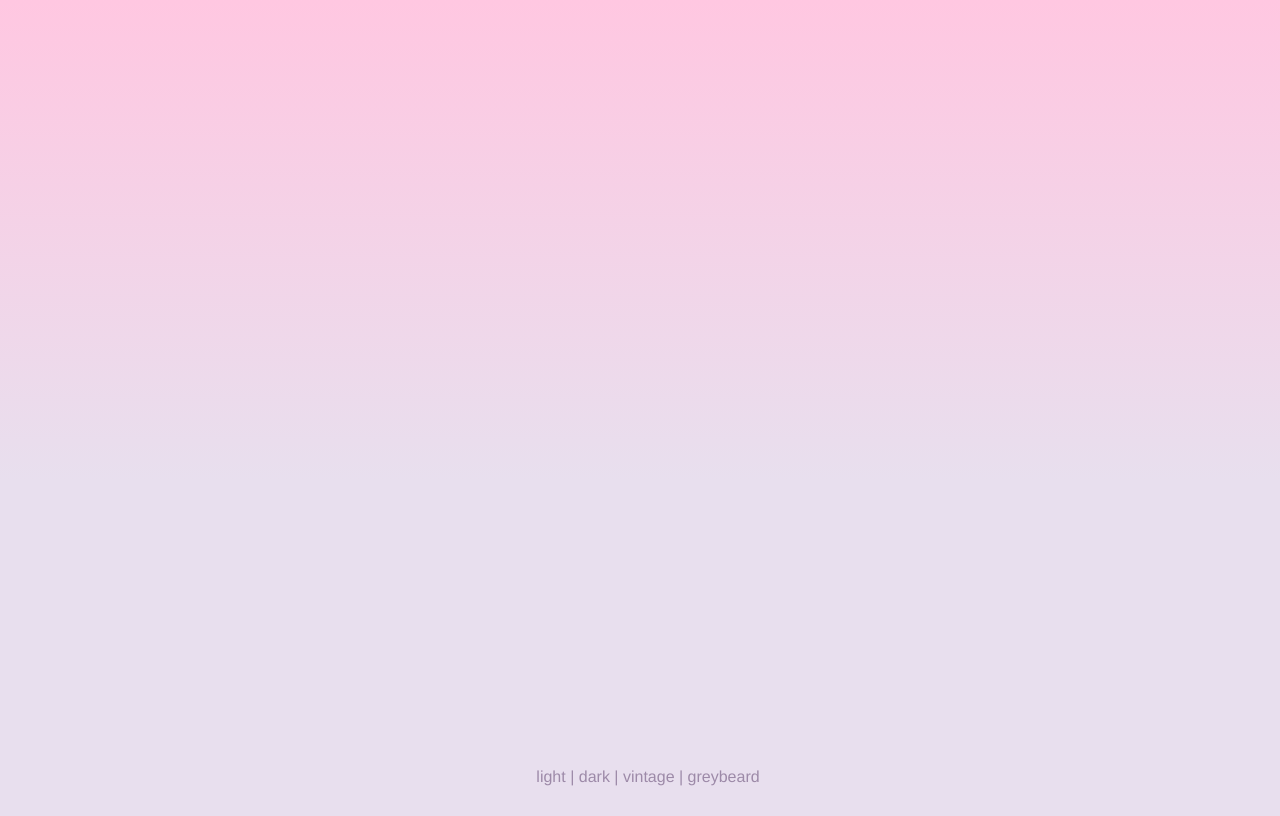
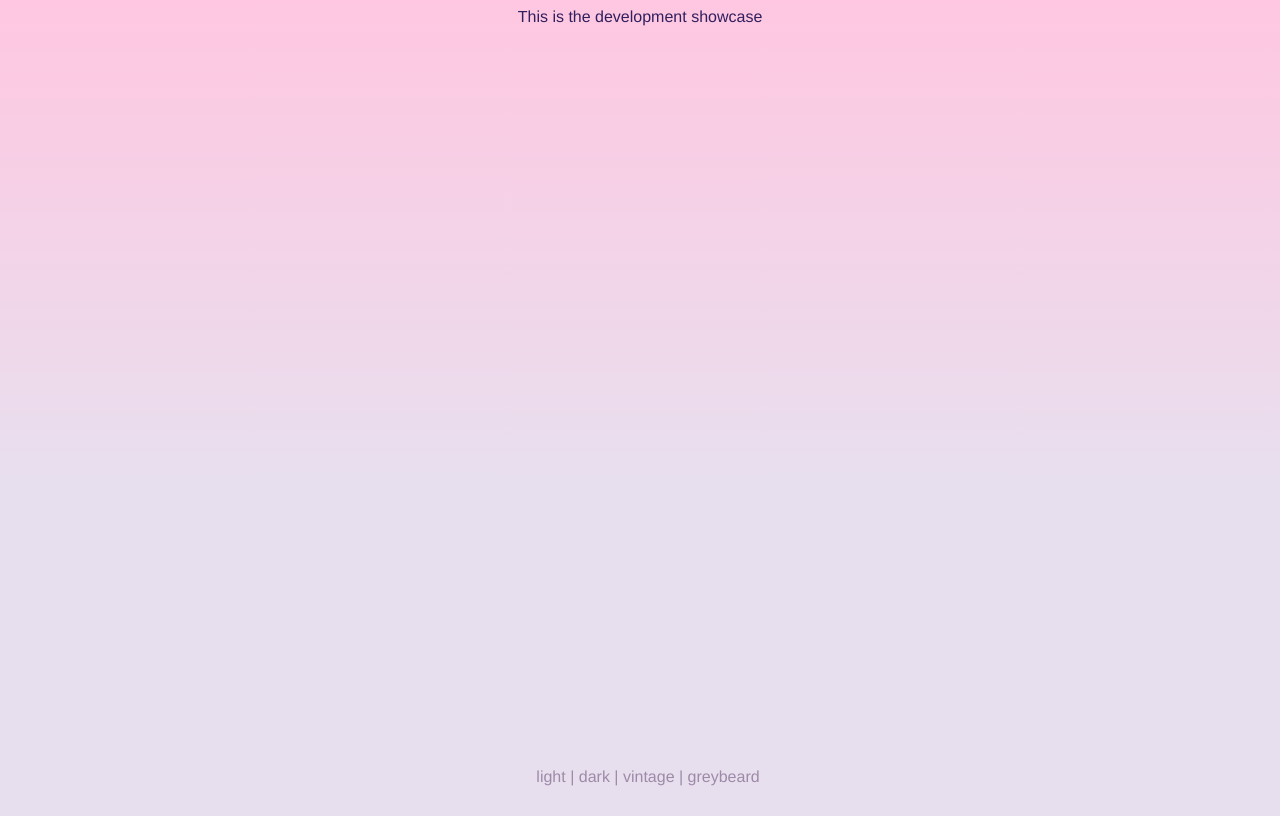
Before and after one commit to tedthemusician/site, a Vue app: page /developer in a window 1280 px wide. Built offline with nearby package versions, Linux system fonts and the light colour scheme.

Commit message:
Add development showcase view

```diff
--- a/src/router/index.js
+++ b/src/router/index.js
@@ -2,6 +2,7 @@ import Vue from 'vue'
 import VueRouter from 'vue-router'
 import Home from '@/views/Home.vue'
 import MusicShowcase from '@/views/MusicShowcase.vue'
+import DevelopmentShowcase from '@/views/DevelopmentShowcase.vue'
 
 Vue.use(VueRouter)
 
@@ -16,6 +17,11 @@ const routes = [
         name: 'Musician',
         component: MusicShowcase,
     },
+    {
+        path: '/developer',
+        name: 'Developer',
+        component: DevelopmentShowcase,
+    },
 ]
 
 const router = new VueRouter({
--- /dev/null
+++ b/src/views/DevelopmentShowcase.vue
@@ -0,0 +1,15 @@
+<template>
+    <main>
+        This is the development showcase
+    </main>
+</template>
+
+<script>
+export default {
+
+}
+</script>
+
+<style scoped>
+
+</style>
```
